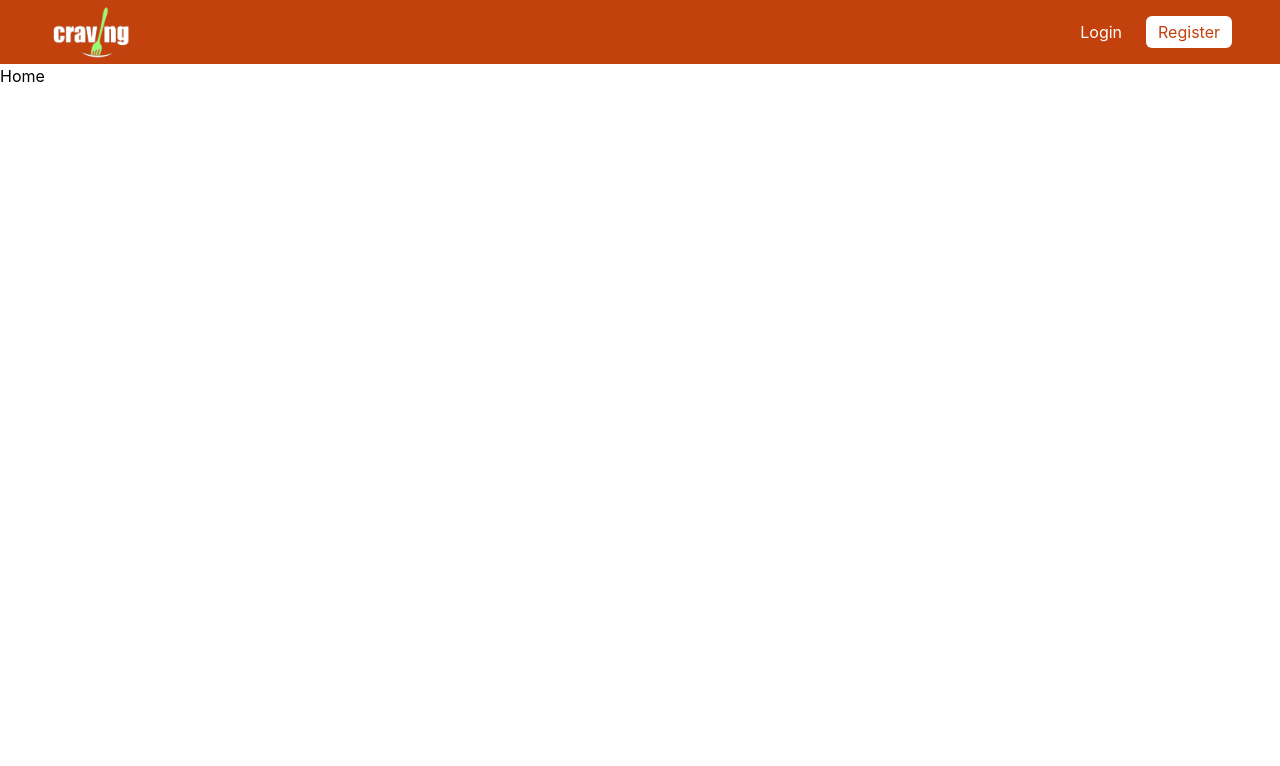
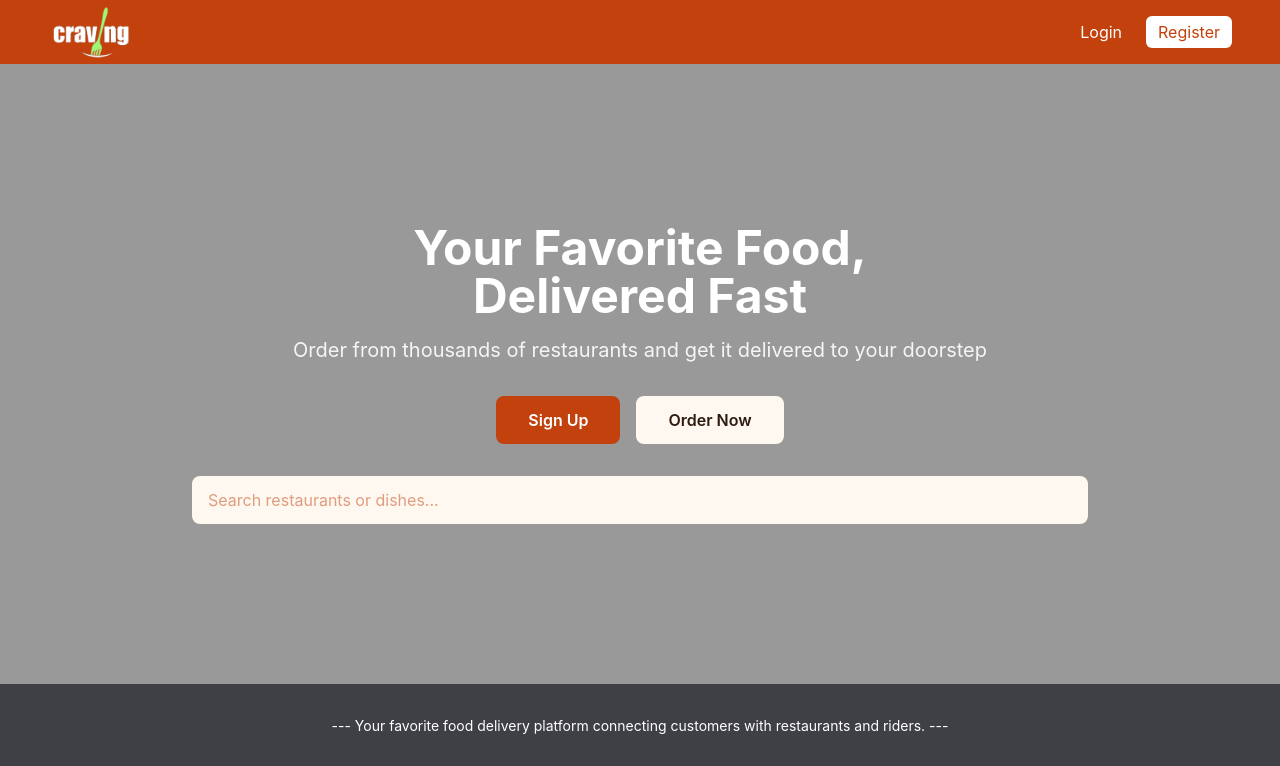
Before and after one commit to Ashishsahu0107/Cravings_Projects, a React (Vite) app in the folder client/: page / in a window 1280 px wide. Shown: the top 766 px of the page. Built offline with nearby package versions, Linux system fonts and the light colour scheme.

Commit message:
refactor: restructure Home component layout and enhance UI elements

```diff
--- a/client/src/pages/Home.jsx
+++ b/client/src/pages/Home.jsx
@@ -1,9 +1,33 @@
-import React from 'react'
+import React from "react";
 
 const Home = () => {
   return (
-    <div className='h-[90vh]'>Home</div>
+    <>
+      <section className="relative text-(--color-primary-content) py-16 md:py-40 overflow-hidden">
+        <div className="absolute inset-0 z-0">
+          <div className="relative w-full h-full overflow-hidden">
+            <div className="absolute inset-0 transition-opacity duration-1000 ease-in-out opacity-0">
+              <img alt="Slide 4" className="w-full h-full object-cover" src="/assets/bgImage4-L1QELaMd.jpg" />
+            </div>
+          </div>
+        </div>
+        <div className="absolute inset-0 bg-black/40 z-10"></div>
+        <div className="relative z-20 max-w-6xl mx-auto px-4 sm:px-6 lg:px-8">
+        <div className="text-center mb-8">
+          <h1 className="text-4xl md:text-5xl font-bold mb-4">Your Favorite Food, <br/> Delivered Fast</h1>
+              <p className="text-lg md:text-xl opacity-90 mb-8">Order from thousands of restaurants and get it delivered to your doorstep</p>
+              <div className="flex gap-4 justify-center">
+                <button className="bg-(--color-primary) text-(--color-primary-content) px-8 py-3 rounded-lg font-semibold hover:opacity-90 transition">Sign Up</button>
+              <button className="bg-(--color-base-100) text-(--color-base-content) px-8 py-3 rounded-lg font-semibold hover:bg-(--color-base-200) transition">Order Now</button>
+              </div>
+              </div>
+              <div className="flex items-center bg-(--color-base-100) rounded-lg px-4 py-3 max-w-4xl mx-auto">
+              <input placeholder="Search restaurants or dishes..." className="bg-(--color-base-100) w-full outline-none text-(--color-primary)" type="text" value=""/>
+            </div>
+        </div>
+      </section>
+    </>
   )
-}
+};
 
-export default Home
+export default Home;
```
